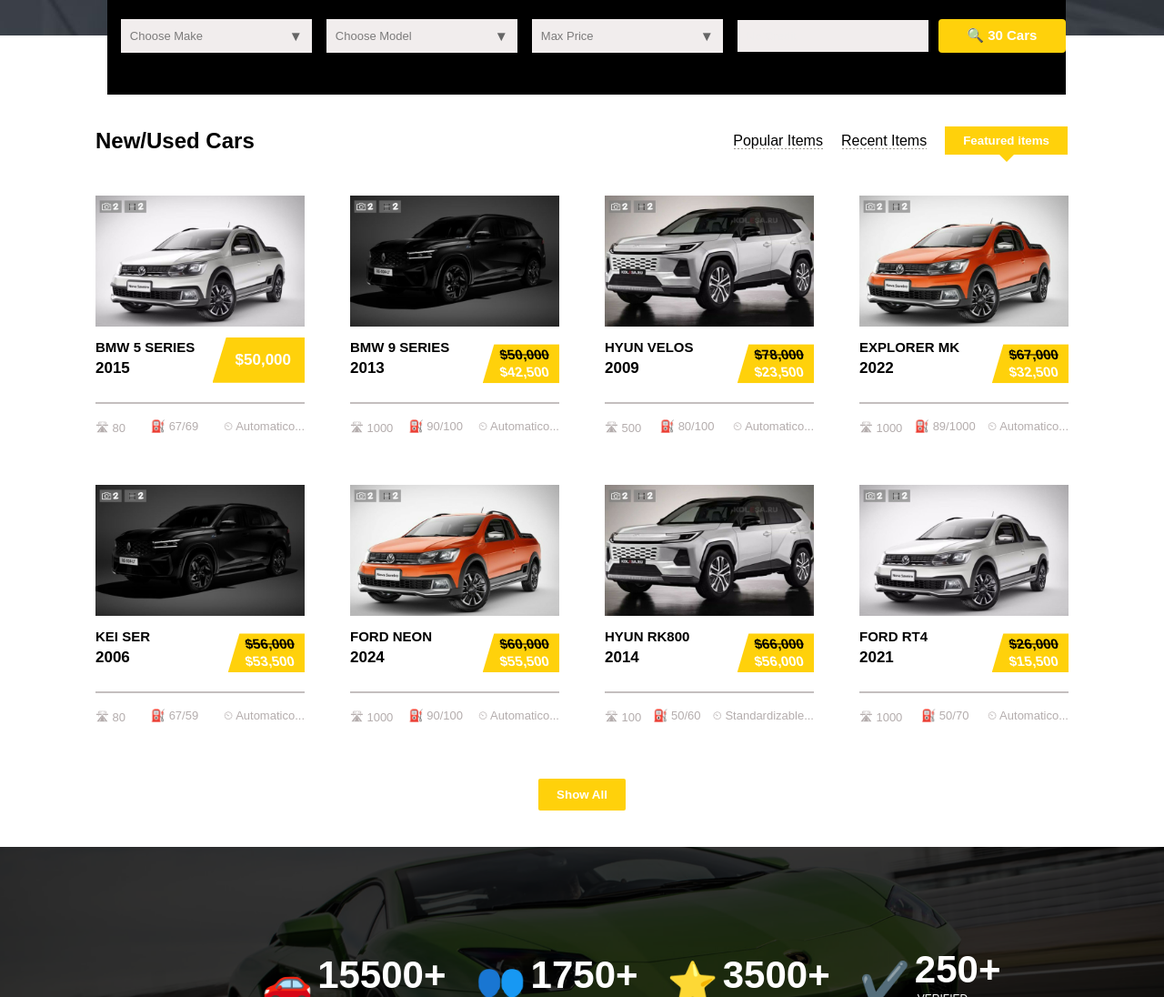
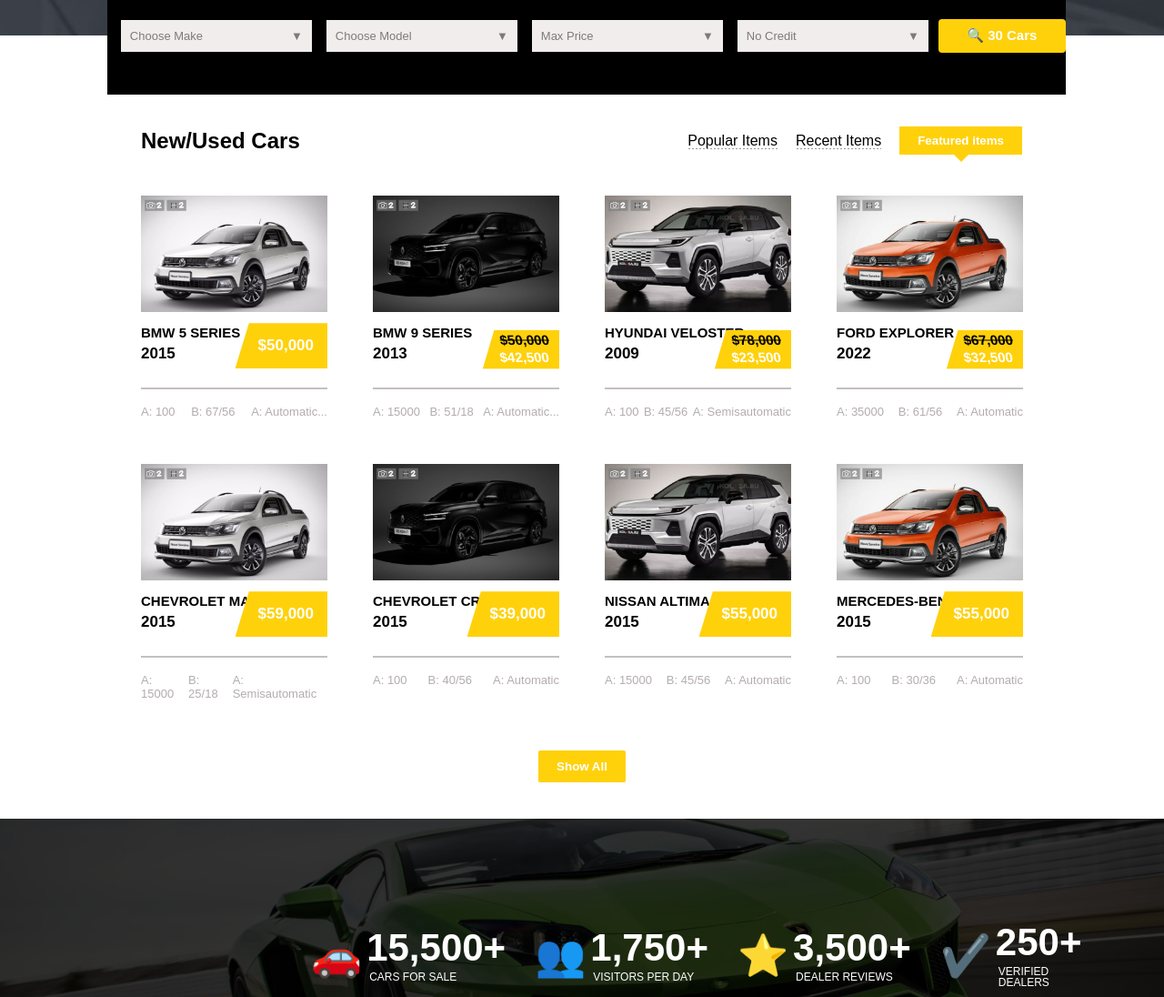
Before and after one commit to KaritoZLeal2025/Ventacarros, a plain HTML site: page index.html in a window 1280 px wide. Shown: the part 560-1656 px from the top of the page at 91% size. Drawn offline with Linux system fonts and the light colour scheme.

Commit message:
Update index.html

```diff
--- a/index.html
+++ b/index.html
@@ -3,8 +3,9 @@
 <head>
     <meta charset="UTF-8">
     <meta name="viewport" content="width=device-width, initial-scale=1.0">
+     <link rel="stylesheet" href="Carros.css">
     <title>Concesionario de Vehículos</title>
-    <link rel="stylesheet" href="Carros.css">
+
 </head>
 <body>
 
@@ -19,9 +20,8 @@
                 <a href="#"><img src="Facebook.png" alt="Facebook"></a>
                 <a href="#"><img src="twitter.png" alt="Twitter"></a>
                 <a href="#"><img src="instagram.png" alt="Instagram"></a>
-                <a href="#"><img src="linkedin.png" alt="linkedin"></a>
-                <a href="#"><img src="youtube.png" alt="linkedin"></a>
-
+                <a href="#"><img src="linkedin.png" alt="LinkedIn"></a>
+                <a href="#"><img src="youtube.png" alt="YouTube"></a>
 
                 <div class="user-auth-container">
                     <a href="#"><img src="persona.png" alt="persona" class="user-icon-separated"></a>
@@ -34,7 +34,6 @@
             </div>
         </div>
     </header>
-
 
     <nav class="main-nav">
         <div class="container">
@@ -56,7 +55,6 @@
         </div>
     </nav>
 
-
     <section class="hero">
         <div class="hero-stats">
             <div class="stat-number">15 000<span class="stat-plus">+</span></div>
@@ -64,32 +62,26 @@
         </div>
     </section>
 
-
-
     <div class="filter-container">
-
         <div class="tabs-container">
             <button class="condition-tab active">All Conditions</button>
             <button class="condition-tab">New Cars</button>
             <button class="condition-tab">Used Cars</button>
         </div>
 
-
         <div class="search-container">
             <div class="search-panel">
-                <div class="search-item">Choose Make<h3>▼</h3></div>
-                <div class="search-item">Choose Model<h3>▼</h3></div>
-                <div class="search-item">Max Price<h3>▼</h3></div>
-                <div class="empty">
-                <div class="search-item">No Credit</div>
-            </div>
-                <button class="search-button">🔍 30 Cars</button>
+                <div class="search-item">Choose Make <span>▼</span></div>
+                <div class="search-item">Choose Model <span>▼</span></div>
+                <div class="search-item">Max Price <span>▼</span></div>
+                <div class="search-item">No Credit <span>▼</span></div>
+                <button class="search-button"> 🔍 30 Cars</button>
             </div>
         </div>
     </div>
 
-
     <div class="body2">
+        <div class="container">
             <div class="section-header">
                 <div class="header2">New/Used Cars</div>
                 <div class="header-right">
@@ -102,10 +94,8 @@
             </div>
 
             <div class="cars-container">
-
-
                 <div class="car-entry">
-                <div class="carphoto"><img src="CARRO1.png"></div>
+                    <div class="carphoto"><img src="CARRO1.png" alt="BMW 5 Series"></div>
                     <div class="car-model">BMW 5 SERIES</div>
                     <div class="car-year">2015</div>
                     <div class="contenedor-precio">
@@ -113,15 +103,14 @@
                         <button class="bottonprecio">$50,000</button>
                     </div>
                     <ul class="car-details">
-                    <li>🛣 80</li>
-                    <li>⛽ 67/69</li>
-                    <li>⏲ Automatico...</li>
+                        <li>A: 100</li>
+                        <li>B: 67/56</li>
+                        <li>A: Automatic...</li>
                     </ul>
                 </div>
 
-
                 <div class="car-entry">
-                <div class="carphoto"><img src="CARRO2.png"></div>
+                    <div class="carphoto"><img src="CARRO2.png" alt="BMW 9 Series"></div>
                     <div class="car-model">BMW 9 SERIES</div>
                     <div class="car-year">2013</div>
                     <div class="contenedor-precio">
@@ -134,15 +123,15 @@
                         </div>
                     </div>
                     <ul class="car-details">
-                    <li>🛣 1000</li>
-                    <li>⛽ 90/100</li>
-                    <li>⏲ Automatico...</li>
+                        <li>A: 15000</li>
+                        <li>B: 51/18</li>
+                        <li>A: Automatic...</li>
                     </ul>
                 </div>
 
                 <div class="car-entry">
-                <div class="carphoto"><img src="CARRO3.png"></div>
-                <div class="car-model">HYUN VELOS</div>
+                    <div class="carphoto"><img src="CARRO3.png" alt="Hyundai Veloster"></div>
+                    <div class="car-model">HYUNDAI VELOSTER</div>
                     <div class="car-year">2009</div>
                     <div class="contenedor-precio">
                         <div class="linea"></div>
@@ -154,15 +143,15 @@
                         </div>
                     </div>
                     <ul class="car-details">
-                    <li>🛣 500</li>
-                    <li>⛽ 80/100</li>
-                    <li>⏲ Automatico...</li>
+                        <li>A: 100</li>
+                        <li>B: 45/56</li>
+                        <li>A: Semisautomatic</li>
                     </ul>
                 </div>
 
                 <div class="car-entry">
-                <div class="carphoto"><img src="CARRO4.png"></div>
-                <div class="car-model">EXPLORER MK</div>
+                    <div class="carphoto"><img src="CARRO4.png" alt="Ford Explorer"></div>
+                    <div class="car-model">FORD EXPLORER</div>
                     <div class="car-year">2022</div>
                     <div class="contenedor-precio">
                         <div class="linea"></div>
@@ -174,89 +163,69 @@
                         </div>
                     </div>
                     <ul class="car-details">
-                    <li>🛣 1000</li>
-                    <li>⛽ 89/1000</li>
-                    <li>⏲ Automatico...</li>
+                        <li>A: 35000</li>
+                        <li>B: 61/56</li>
+                        <li>A: Automatic</li>
                     </ul>
                 </div>
 
                 <div class="car-entry">
-                <div class="carphoto"><img src="CARRO2.png"></div>
-                <div class="car-model">KEI SER</div>
-                <div class="car-year">2006</div>
+                    <div class="carphoto"><img src="CARRO1.png" alt="Chevrolet Malibu"></div>
+                    <div class="car-model">CHEVROLET MALIBU</div>
+                    <div class="car-year">2015</div>
                     <div class="contenedor-precio">
                         <div class="linea"></div>
-                    <div class="price-button-container">
-                        <button class="price-button">
-                            <span class="old-price">$56,000</span>
-                            <span class="new-price">$53,500</span>
-                        </button>
-                    </div>
+                        <button class="bottonprecio">$59,000</button>
                     </div>
                     <ul class="car-details">
-                    <li>🛣 80</li>
-                    <li>⛽ 67/59</li>
-                    <li>⏲ Automatico...</li>
+                        <li>A: 15000</li>
+                        <li>B: 25/18</li>
+                        <li>A: Semisautomatic</li>
                     </ul>
                 </div>
 
                 <div class="car-entry">
-                <div class="carphoto"><img src="CARRO4.png"></div>
-                <div class="car-model">FORD NEON</div>
-                <div class="car-year">2024</div>
+                    <div class="carphoto"><img src="CARRO2.png" alt="Chevrolet Cruze"></div>
+                    <div class="car-model">CHEVROLET CRUZE</div>
+                    <div class="car-year">2015</div>
                     <div class="contenedor-precio">
                         <div class="linea"></div>
-                    <div class="price-button-container">
-                        <button class="price-button">
-                            <span class="old-price">$60,000</span>
-                            <span class="new-price">$55,500</span>
-                        </button>
-                    </div>
+                        <button class="bottonprecio">$39,000</button>
                     </div>
                     <ul class="car-details">
-                    <li>🛣 1000</li>
-                    <li>⛽ 90/100</li>
-                    <li>⏲ Automatico...</li>
+                        <li>A: 100</li>
+                        <li>B: 40/56</li>
+                        <li>A: Automatic</li>
                     </ul>
                 </div>
 
                 <div class="car-entry">
-                <div class="carphoto"><img src="CARRO3.png"></div>
-                <div class="car-model">HYUN RK800</div>
-                <div class="car-year">2014</div>
+                    <div class="carphoto"><img src="CARRO3.png" alt="Nissan Altima"></div>
+                    <div class="car-model">NISSAN ALTIMA</div>
+                    <div class="car-year">2015</div>
                     <div class="contenedor-precio">
                         <div class="linea"></div>
-                    <div class="price-button-container">
-                        <button class="price-button">
-                            <span class="old-price">$66,000</span>
-                            <span class="new-price">$56,000</span>
-                        </button>
-                    </div>
+                        <button class="bottonprecio">$55,000</button>
                     </div>
                     <ul class="car-details">
-                    <li>🛣 100</li>
-                    <li>⛽ 50/60</li>
-                    <li>⏲ Standardizable...</li>
+                        <li>A: 15000</li>
+                        <li>B: 45/56</li>
+                        <li>A: Automatic</li>
                     </ul>
                 </div>
 
                 <div class="car-entry">
-                <div class="carphoto"><img src="CARRO1.png"></div>
-                <div class="car-model">FORD  RT4</div>
-                <div class="car-year">2021</div>
+                    <div class="carphoto"><img src="CARRO4.png" alt="Mercedes-Benz"></div>
+                    <div class="car-model">MERCEDES-BENZ C-CLASS</div>
+                    <div class="car-year">2015</div>
                     <div class="contenedor-precio">
                         <div class="linea"></div>
-                    <div class="price-button-container">
-                        <button class="price-button">
-                            <span class="old-price">$26,000</span>
-                            <span class="new-price">$15,500</span>
-                        </button>
-                    </div>
+                        <button class="bottonprecio">$55,000</button>
                     </div>
                     <ul class="car-details">
-                    <li>🛣 1000</li>
-                    <li>⛽ 50/70</li>
-                    <li>⏲ Automatico...</li>
+                        <li>A: 100</li>
+                        <li>B: 30/36</li>
+                        <li>A: Automatic</li>
                     </ul>
                 </div>
             </div>
@@ -266,25 +235,26 @@
             </div>
 
             <div class="banner-section">
+                <div class="container">
                     <div class="banner-content">
                         <div class="banner-item">
                             <div class="banner-icon">🚗</div>
                             <div class="banner-text-container">
-                        <div class="banner-text">15500+</div>
+                                <div class="banner-text">15,500+</div>
                                 <div class="banner-subtext">CARS FOR SALE</div>
                             </div>
                         </div>
                         <div class="banner-item">
                             <div class="banner-icon">👥</div>
                             <div class="banner-text-container">
-                        <div class="banner-text">1750+</div>
+                                <div class="banner-text">1,750+</div>
                                 <div class="banner-subtext">VISITORS PER DAY</div>
                             </div>
                         </div>
                         <div class="banner-item">
                             <div class="banner-icon">⭐</div>
                             <div class="banner-text-container">
-                        <div class="banner-text">3500+</div>
+                                <div class="banner-text">3,500+</div>
                                 <div class="banner-subtext">DEALER REVIEWS</div>
                             </div>
                         </div>
@@ -293,6 +263,7 @@
                             <div class="banner-text-container">
                                 <div class="banner-text">250+</div>
                                 <div class="banner-subtext">VERIFIED DEALERS</div>
+                            </div>
                         </div>
                     </div>
                 </div>
@@ -306,14 +277,13 @@
                         <div class="article-image-container">
                             <img src="noticia1.jpeg" alt="Article image" class="article-image">
                              <div class="video-tag">[  ▶︎ ] Video</div>
-
                         </div>
                         <div class="article-content">
-                        <h3 class="article-title">Tesla Model? Top secret car collector's garage</h3>
+                            <h3 class="article-title">Tesla Model S. Top Secret Car Collector's Garage</h3>
                               <div class="divider-line"></div>
                             <div class="article-meta">
                                 <span class="meta-item">📅 May 15, 2023</span>
-                            <span class="meta-item">💬 12 comments</span>
+                                <span class="meta-item">💬 5 comments</span>
                             </div>
                         </div>
                     </div>
@@ -326,28 +296,28 @@
                             <h3 class="article-title">Tap yourself on the back for being a savvy car shopper</h3>
                             <div class="divider-line"></div>
                             <div class="article-meta">
-                            <span class="meta-item">📅 June 2, 2023</span>
-                            <span class="meta-item">💬 5 comments</span>
+                                <span class="meta-item">📅 May 15, 2023</span>
+                                <span class="meta-item">💬 2 comments</span>
                             </div>
                         </div>
                     </div>
-
 
                     <div class="news-article">
                         <div class="article-image-container">
                             <img src="noticia3.jpg" alt="Article image" class="article-image">
                         </div>
                         <div class="article-content">
-                        <h3 class="article-title">How the new Mercedes-Benz SLS AMG on the track</h3>
+                            <h3 class="article-title">New The New Mercedes-Benz SLS AMG on the track</h3>
                            <div class="divider-line"></div>
                             <div class="article-meta">
-                            <span class="meta-item">📅 June 10, 2023</span>
-                            <span class="meta-item">💬 8 comments</span>
+                                <span class="meta-item">📅 May 15, 2023</span>
+                                <span class="meta-item">💬 12 comments</span>
                             </div>
                         </div>
                     </div>
                 </div>
             </section>
+        </div>
     </div>
 
     <footer class="custom-footer">
@@ -359,15 +329,15 @@
                 </div>
             </div>
             <div class="footer-links">
-                <span class="footer-link">Terms of service</span>
+                <a href="#" class="footer-link">Terms of service</a>
                 <span class="separator">|</span>
-                <span class="footer-link">Privacy statement</span>
+                <a href="#" class="footer-link">Privacy statement</a>
                 <span class="separator">|</span>
-                <span class="footer-link">Ad Choices</span>
+                <a href="#" class="footer-link">Ad Charter</a>
                 <span class="separator">|</span>
-                <span class="footer-link">About Us</span>
+                <a href="#" class="footer-link">About Us</a>
                 <span class="separator">|</span>
-                <span class="footer-link">Contact Us</span>
+                <a href="#" class="footer-link">Contact Us</a>
             </div>
         </div>
 
@@ -375,11 +345,7 @@
 
         <div class="footer-bottom">
             <div class="copyright">
-                <span>© 2016</span>
-                <div class="copyright-lado">
-                    <span>Commercial Vehicles</span></div>
-                <span class="bottom-separator">|</span>
-                <span>Trademarks and brands are the property of their respective owners</span>
+                <span>© 2015 Commercial Vehicles | Trademarks and brands are the property of their respective owners</span>
             </div>
 
             <div class="social-icons">
```
Lines whose indentation alone changed are shown as unchanged.
